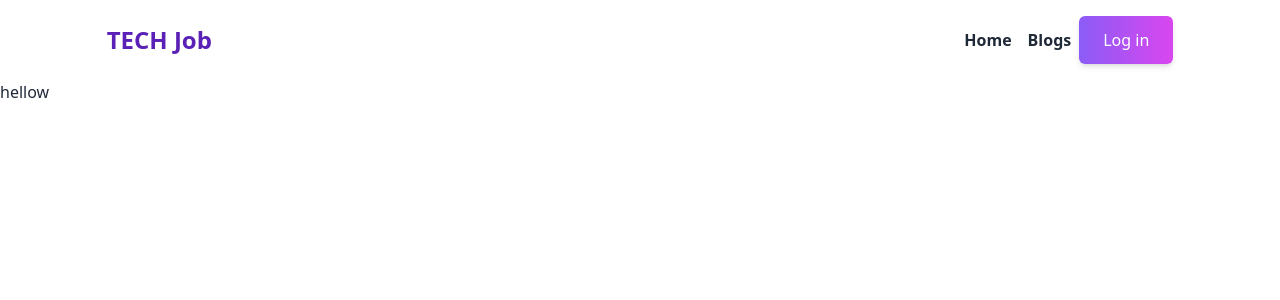
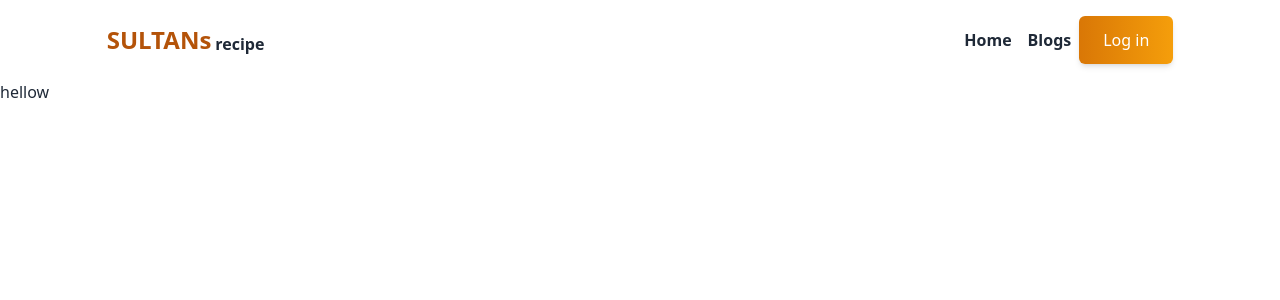
Before and after one commit to opu183059/HerosRecipe_Client, a React (Vite) app: page / in a window 1280 px wide. Shown: the top 300 px of the page. Built offline with nearby package versions, Linux system fonts and the light colour scheme; no server answers.

Commit message:
title and page image updated

```diff
--- a/index.html
+++ b/index.html
@@ -2,9 +2,13 @@
 <html lang="en">
   <head>
     <meta charset="UTF-8" />
-    <link rel="icon" type="image/svg+xml" href="/vite.svg" />
+    <link
+      rel="icon"
+      type="image/svg+xml"
+      href="https://i.ibb.co/QKP0NxG/png-clipart-recipe-cooking-chef-dish-food-cooking-food-recipe-thumbnail.jpg"
+    />
     <meta name="viewport" content="width=device-width, initial-scale=1.0" />
-    <title>Vite + React</title>
+    <title>SULTANs recipe</title>
   </head>
   <body>
     <div id="root"></div>
--- a/src/components/Header.jsx
+++ b/src/components/Header.jsx
@@ -16,9 +16,12 @@ const Header = () => {
       <nav className="w-10/12 mx-auto flex flex-col lg:flex-row justify-between my-4 items-center">
         <div className="logo mb-3 lg:mb-0">
           <Link to="/">
-            <h3 className="text-2xl font-extrabold text-violet-800">
-              TECH Job
-            </h3>
+            <div className="pageTitle flex items-end">
+              <h3 className="text-2xl font-extrabold text-amber-700">
+                SULTANs
+              </h3>
+              <span className="ms-1 font-bold">recipe</span>
+            </div>
           </Link>
         </div>
         <div className="menu mb-3 lg:mb-0 font-bold flex flex-col md:text-center md:flex-row items-center">
@@ -41,7 +44,7 @@ const Header = () => {
                 </button>
               </div>
               <button
-                className="px-6 py-3 font-medium text-white transition duration-200 rounded-md shadow-md bg-gradient-to-r from-amber-700 to-amber-500 hover:bg-gradient-to-l"
+                className="px-6 py-3 font-medium text-white transition duration-200 rounded-md shadow-md bg-gradient-to-r from-amber-600 to-amber-500 hover:bg-gradient-to-l"
                 onClick={handleLogOut}
               >
                 Log Out
@@ -49,7 +52,7 @@ const Header = () => {
             </div>
           ) : (
             <span>
-              <button className="px-6 py-3 font-medium text-white transition duration-200 rounded-md shadow-md bg-gradient-to-r from-violet-500 to-fuchsia-500 hover:bg-gradient-to-l">
+              <button className="px-6 py-3 font-medium text-white transition duration-200 rounded-md shadow-md bg-gradient-to-r from-amber-600 to-amber-500 hover:bg-gradient-to-l">
                 <Link to="/login">Log in</Link>
               </button>
             </span>
```
